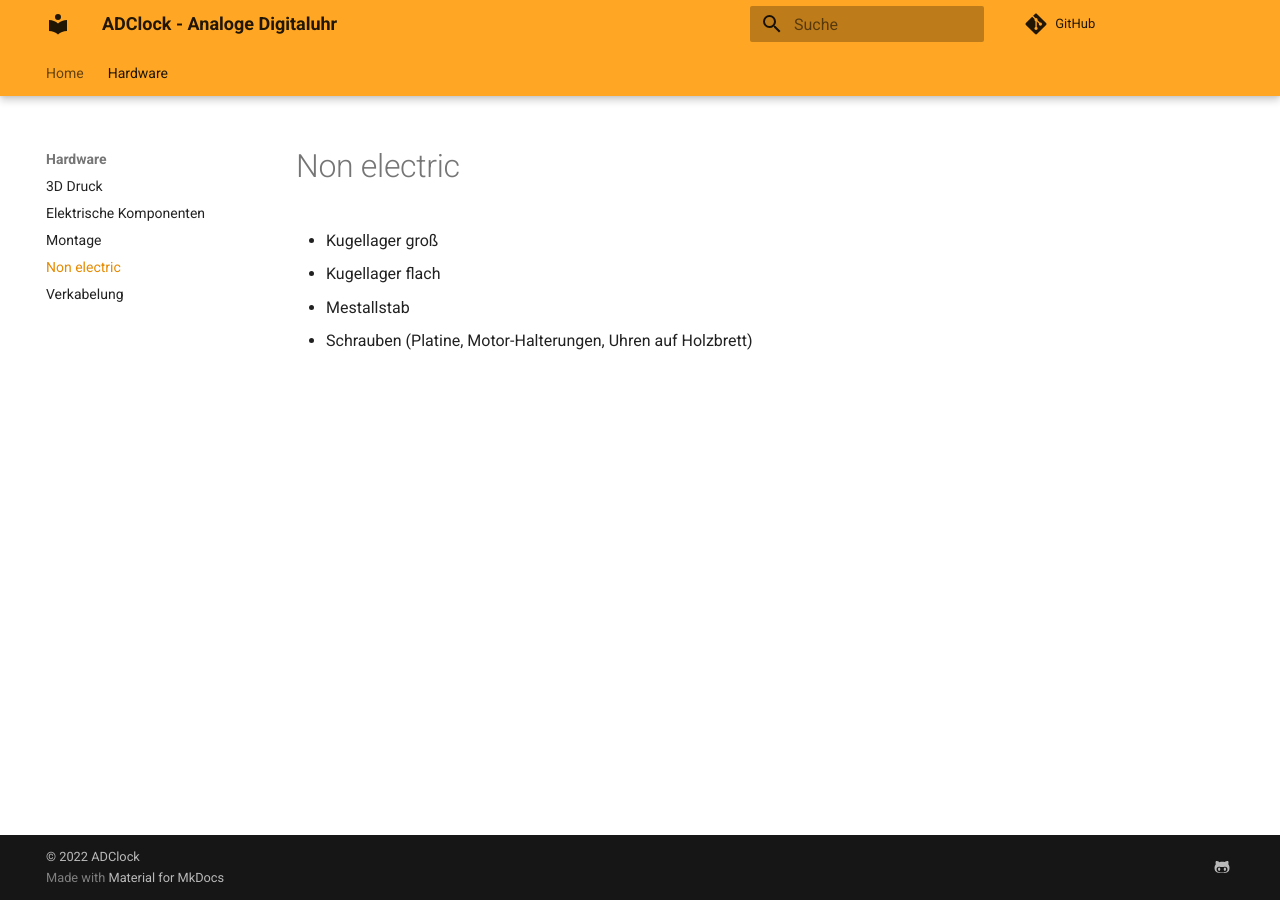
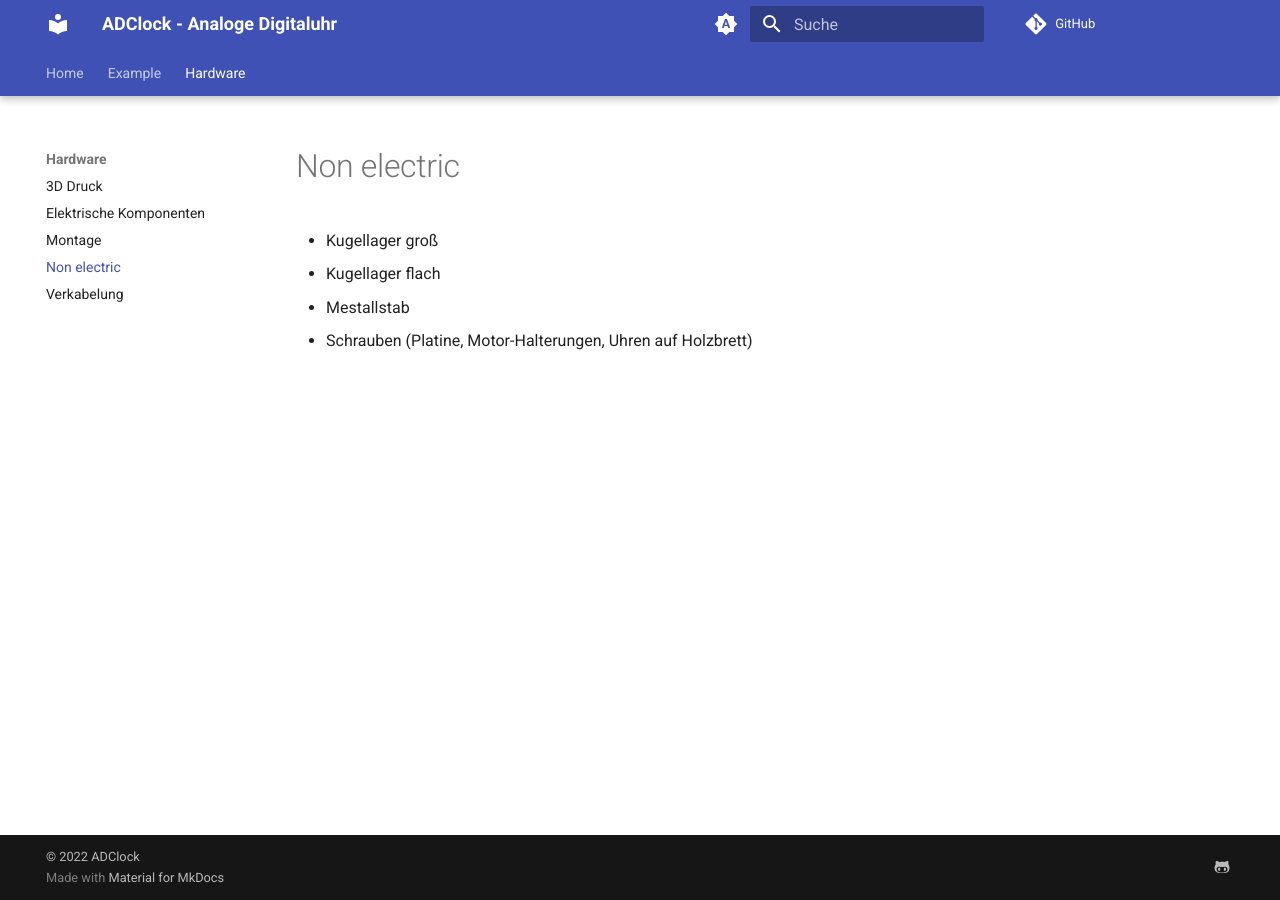
Before and after one commit to ADClock/docs, an MkDocs documentation site: the page built from docs/hardware/non-electric.md, in a window 1280 px wide. Built offline with MkDocs 1.6.1 and Material for MkDocs 9.7.7, drawn with Linux system fonts in a browser that asks for light colours; comment, search, counter and statistics services are not loaded.

Commit message:
Update contents

```diff
--- a/mkdocs.yml
+++ b/mkdocs.yml
@@ -23,11 +23,30 @@ theme:
     previous: 80 # p
     search: 83 # s
   palette:
-    primary: "orange"
-    accent: "darkorange"
+    # Palette toggle for automatic mode
+    - media: "(prefers-color-scheme)"
+      toggle:
+        icon: material/brightness-auto
+        name: Switch to light mode
+
+    # Palette toggle for light mode
+    - media: "(prefers-color-scheme: light)"
+      scheme: default
+      toggle:
+        icon: material/brightness-7
+        name: Switch to dark mode
+
+    # Palette toggle for dark mode
+    - media: "(prefers-color-scheme: dark)"
+      scheme: slate
+      toggle:
+        icon: material/brightness-4
+        name: Switch to system preference
   features:
     - navigation.tabs
     - navigation.tabs.sticky
+    - search.highlight
+    - search.share
   #font:
   #text: 'Ubuntu'
   #code: 'Ubuntu Mono'
@@ -51,6 +70,8 @@ plugins:
       separator: '[\s\-\.]+'
       lang:
         - de
+  - git-revision-date-localized:
+      enable_creation_date: true
 
 # Customization
 extra_javascript:
```
Also changed, not shown: docs/example/aero/aero.md (added, +1 -0 lines), docs/example/test.md (added, +3 -0 lines), docs/example/testo.md (added, +1 -0 lines).
